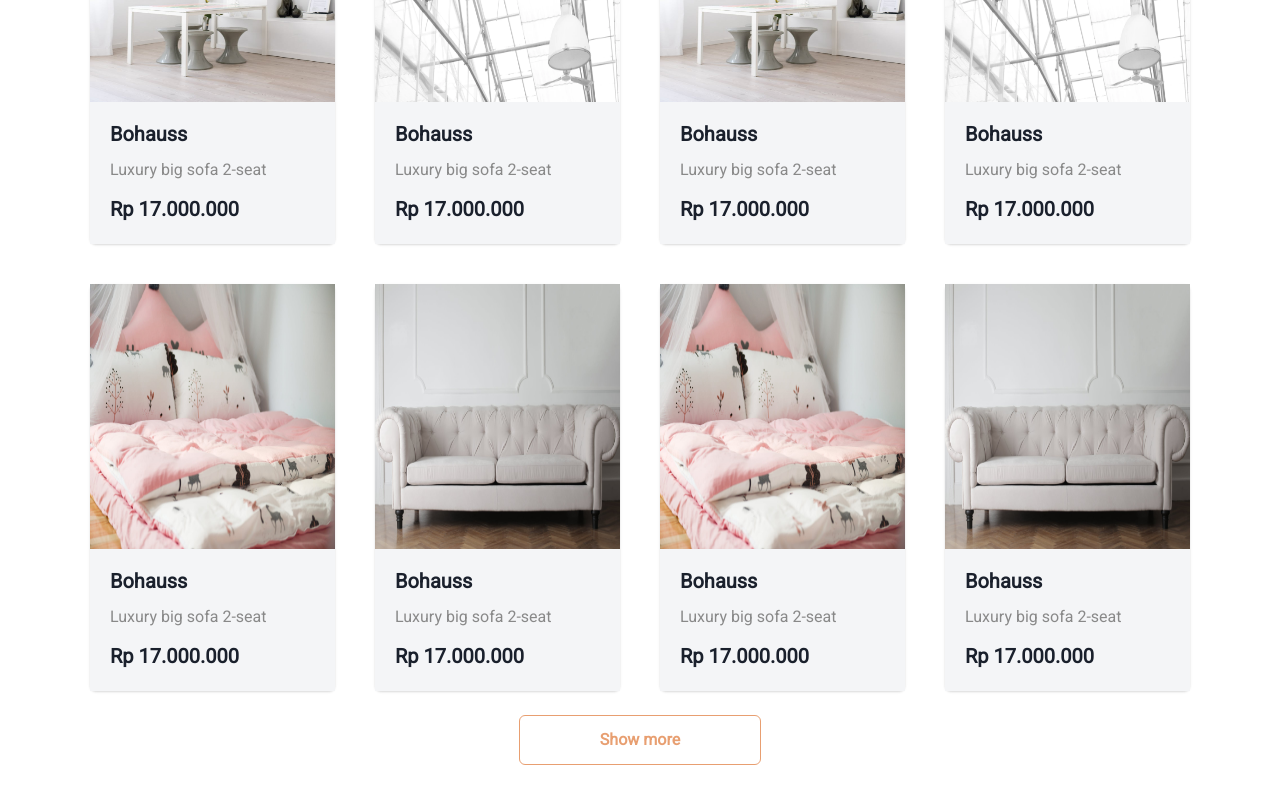
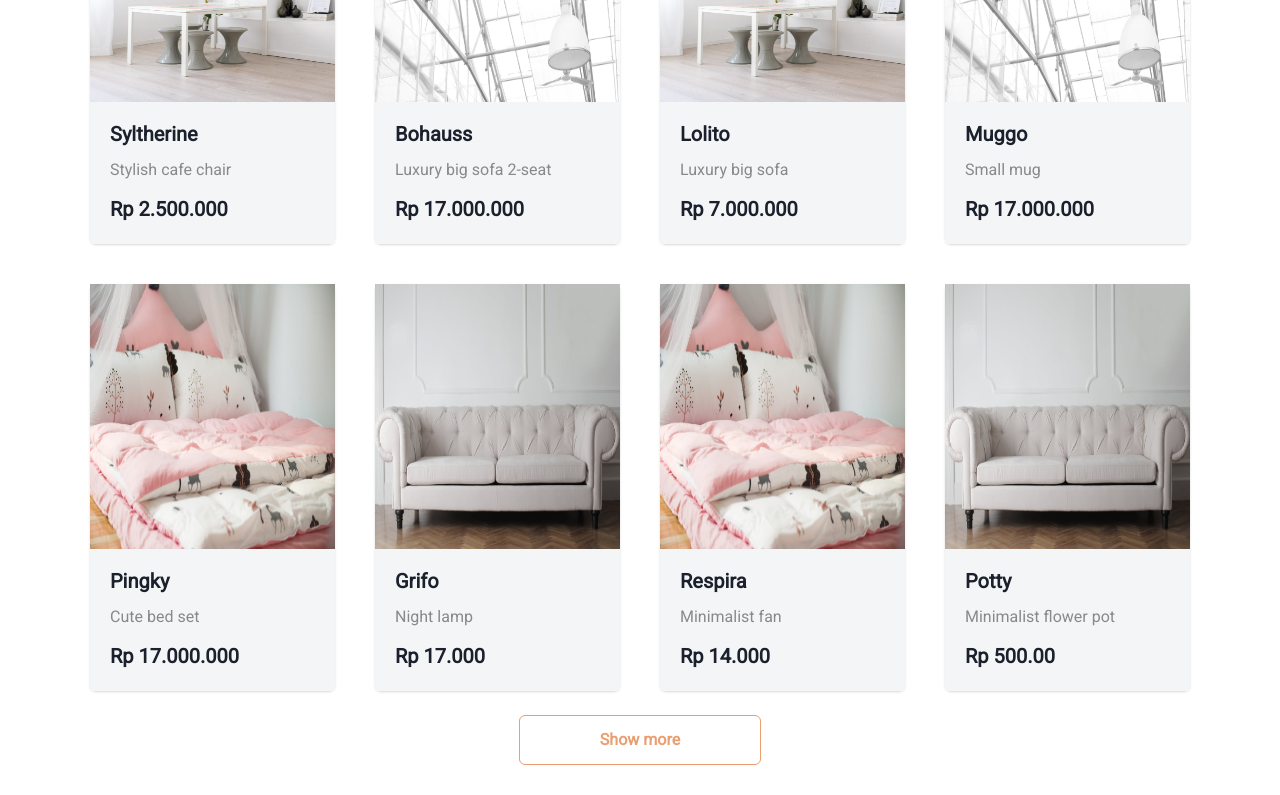
Before and after one commit to damaestro165/funiro, a React (Create React App) app: page / in a window 1280 px wide. Shown: the part 1100-1895 px from the top of the page. Built offline with nearby package versions, Linux system fonts and the light colour scheme; grey boxes are pictures that could not be loaded.

Commit message:
Feat: cart modal

```diff
--- a/src/CartContext.jsx
+++ b/src/CartContext.jsx
@@ -29,10 +29,36 @@ export const CartProvider = ({ children }) => {
     });
   };
 
+  const addToLiked = (product) => {
+    const updatedCart = state.liked.concat(product);
+
+    dispatch({
+      type: 'ADD_TO_LIKED',
+      payload: {
+        liked: updatedCart,
+      },
+    });
+  };
+
+  const removeFromLiked = (product) => {
+    const updatedCart = state.liked.filter(
+      (currentProduct) => currentProduct.heading != product.heading
+    );
+    dispatch({
+      type: 'REMOVE_FROM_LIKED',
+      payload: {
+        liked: updatedCart,
+      },
+    });
+  };
+
   const value = {
+    liked: state.liked,
     products: state.products,
     addToCart,
     removeFromCart,
+    addToLiked,
+    removeFromLiked,
   };
   return <cartContext.Provider value={value}>{children}</cartContext.Provider>;
 };
--- a/src/cartReducer.jsx
+++ b/src/cartReducer.jsx
@@ -1,5 +1,6 @@
 export const intialState = {
   products: [],
+  liked: [],
 };
 
 const cartReducer = (state, action) => {
@@ -7,17 +8,24 @@ const cartReducer = (state, action) => {
 
   switch (type) {
     case 'ADD_TO_CART':
-      console.log('ADD_TO_CART', payload);
-
       return {
         ...state,
         products: payload.products,
       };
     case 'REMOVE_FROM_CART':
-      console.log('REMOVE_TO_CART', payload);
       return {
         ...state,
         products: payload.products,
+      };
+    case 'ADD_TO_LIKED':
+      return {
+        ...state,
+        liked: payload.liked,
+      };
+    case 'REMOVE_FROM_LIKED':
+      return {
+        ...state,
+        liked: payload.liked,
       };
     default:
       throw new error('no case for type ');
--- /dev/null
+++ b/src/components/Cart.jsx
@@ -0,0 +1,38 @@
+import {
+  Box,
+  Button,
+  Popover,
+  PopoverBody,
+  PopoverCloseButton,
+  PopoverContent,
+  PopoverFooter,
+  PopoverHeader,
+  PopoverTrigger,
+  Portal,
+} from '@chakra-ui/react';
+import React from 'react';
+
+function Cart({ children }) {
+  const initRef = React.useRef();
+  return (
+    <Popover closeOnBlur={false} placement='right' initialFocusRef={initRef}>
+      <PopoverTrigger>
+        <Box>{children}</Box>
+      </PopoverTrigger>
+      <Portal>
+        <PopoverContent>
+          <PopoverHeader fontSize='2rem' fontWeight='semibold'>
+            Items
+          </PopoverHeader>
+          <PopoverCloseButton />
+          <PopoverBody></PopoverBody>
+          <PopoverFooter>
+            <Button colorScheme='teal'>Check Out All</Button>
+          </PopoverFooter>
+        </PopoverContent>
+      </Portal>
+    </Popover>
+  );
+}
+
+export default Cart;
--- a/src/components/ProductCard.jsx
+++ b/src/components/ProductCard.jsx
@@ -17,17 +17,50 @@ import React, { useState, useEffect } from 'react';
 import { useCart } from '../CartContext';
 
 const ProductCard = ({ data }) => {
-  const { products, addToCart, removeFromCart } = useCart();
+  const {
+    products,
+    addToCart,
+    removeFromCart,
+    addToLiked,
+    liked,
+    removeFromLiked,
+  } = useCart();
   const [isInCart, setIsInCart] = useState(false);
+  const [isLiked, setIsLiked] = useState(false);
+  useEffect(() => {
+    const productIsInCart = products.find(
+      (product) => product.heading === data.heading
+    );
+    const productIsLiked = liked.find(
+      (product) => product.name === data.heading
+    );
 
-  // useEffect(() => {
-  //   const productIsIncart = products.find(
-  //     (product) => product.headindd === name
-  //   );
-  // });
+    if (productIsInCart) {
+      setIsInCart(true);
+    } else {
+      setIsInCart(false);
+    }
+
+    if (productIsLiked) {
+      setIsLiked(true);
+    } else {
+      setIsLiked(false);
+    }
+  }, [products, data.heading, liked]);
 
   const handleClick = () => {
-    addToCart(data);
+    if (isInCart) {
+      removeFromCart(data);
+    } else {
+      addToCart(data);
+    }
+  };
+  const handleLiked = () => {
+    if (isInCart) {
+      removeFromLIked(data);
+    } else {
+      addToLIked(data);
+    }
   };
 
   const [isVisible, setIsVisible] = useState(false);
@@ -76,7 +109,7 @@ const ProductCard = ({ data }) => {
               <Icon as={HiShare} /> <Text>Share</Text>
             </HStack>
             <HStack color='white'>
-              <Icon as={BsHeart} />
+              <Icon as={BsHeart} onClick={handleLiked} />
               <Text>Like</Text>
             </HStack>
           </HStack>
--- a/src/components/ProductsSection.jsx
+++ b/src/components/ProductsSection.jsx
@@ -8,9 +8,9 @@ import Productfour from '../assets/productfour.png';
 const Products = [
   {
     image: Productone,
-    heading: 'Bohauss',
-    text: 'Luxury big sofa 2-seat',
-    price: 'Rp 17.000.000',
+    heading: 'Syltherine',
+    text: 'Stylish cafe chair',
+    price: 'Rp 2.500.000',
   },
   {
     image: Producttwo,
@@ -20,39 +20,39 @@ const Products = [
   },
   {
     image: Productone,
-    heading: 'Bohauss',
-    text: 'Luxury big sofa 2-seat',
-    price: 'Rp 17.000.000',
+    heading: 'Lolito',
+    text: 'Luxury big sofa',
+    price: 'Rp 7.000.000',
   },
   {
     image: Producttwo,
-    heading: 'Bohauss',
-    text: 'Luxury big sofa 2-seat',
+    heading: 'Muggo',
+    text: 'Small mug',
     price: 'Rp 17.000.000',
   },
   {
     image: Productfour,
-    heading: 'Bohauss',
-    text: 'Luxury big sofa 2-seat',
+    heading: 'Pingky',
+    text: 'Cute bed set',
     price: 'Rp 17.000.000',
   },
   {
     image: Productthree,
-    heading: 'Bohauss',
-    text: 'Luxury big sofa 2-seat',
-    price: 'Rp 17.000.000',
+    heading: 'Grifo',
+    text: 'Night lamp',
+    price: 'Rp 17.000',
   },
   {
     image: Productfour,
-    heading: 'Bohauss',
-    text: 'Luxury big sofa 2-seat',
-    price: 'Rp 17.000.000',
+    heading: 'Respira',
+    text: 'Minimalist fan',
+    price: 'Rp 14.000',
   },
   {
     image: Productthree,
-    heading: 'Bohauss',
-    text: 'Luxury big sofa 2-seat',
-    price: 'Rp 17.000.000',
+    heading: 'Potty',
+    text: 'Minimalist flower pot',
+    price: 'Rp 500.00',
   },
 ];
 
--- a/src/components/TopBar.jsx
+++ b/src/components/TopBar.jsx
@@ -19,6 +19,7 @@ import {
 import { ChevronDownIcon, Search2Icon } from '@chakra-ui/icons';
 import { BsHeart, BsCart2 } from 'react-icons/bs';
 import { useCart } from '../CartContext';
+import Cart from './Cart';
 
 function TopBar() {
   const { products } = useCart();
@@ -57,13 +58,12 @@ function TopBar() {
       <Flex gap={5} alignItems='center' ml='16'>
         <Icon as={BsHeart} />
 
-        <Box>
+        <Cart>
           <Badge colorScheme='red' borderRadius='10rem'>
-            {' '}
-            {products.length}{' '}
+            {products.length}
           </Badge>
           <Icon as={BsCart2} />
-        </Box>
+        </Cart>
 
         <Avatar />
       </Flex>
```
